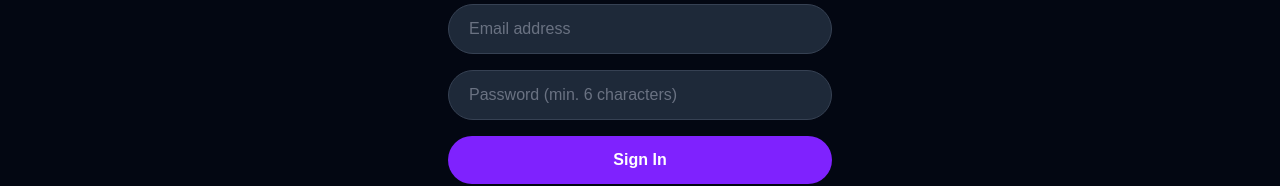
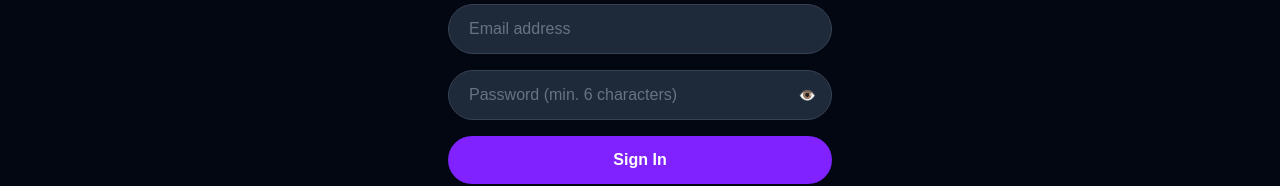
Before and after one commit to bidvip/bidvip, a Next.js app: page /auth in a window 1280 px wide. Shown: the part 381-567 px from the top of the page. Built offline with nearby package versions, Linux system fonts and the light colour scheme; no server answers.

Commit message:
add show/hide password toggle on auth page

```diff
--- a/app/auth/page.tsx
+++ b/app/auth/page.tsx
@@ -10,6 +10,7 @@ export default function AuthPage() {
   const [jelszo, setJelszo] = useState('')
   const [allapot, setAllapot] = useState<'idle' | 'loading' | 'siker' | 'hiba'>('idle')
   const [hibaUzenet, setHibaUzenet] = useState('')
+  const [jelszoLatszik, setJelszoLatszik] = useState(false)
   const router = useRouter()
   const supabase = createClient()
 
@@ -88,15 +89,24 @@ export default function AuthPage() {
                 placeholder="Email address"
                 className="px-5 py-3 rounded-full bg-gray-800 border border-gray-700 text-white placeholder-gray-500 focus:outline-none focus:border-violet-500"
               />
+              <div className="relative">
                 <input
-                type="password"
+                  type={jelszoLatszik ? 'text' : 'password'}
                   required
                   minLength={6}
                   value={jelszo}
                   onChange={(e) => setJelszo(e.target.value)}
                   placeholder="Password (min. 6 characters)"
-                className="px-5 py-3 rounded-full bg-gray-800 border border-gray-700 text-white placeholder-gray-500 focus:outline-none focus:border-violet-500"
+                  className="w-full px-5 py-3 pr-12 rounded-full bg-gray-800 border border-gray-700 text-white placeholder-gray-500 focus:outline-none focus:border-violet-500"
                 />
+                <button
+                  type="button"
+                  onClick={() => setJelszoLatszik(v => !v)}
+                  className="absolute right-4 top-1/2 -translate-y-1/2 text-gray-400 hover:text-white transition text-sm"
+                >
+                  {jelszoLatszik ? '🙈' : '👁️'}
+                </button>
+              </div>
               {allapot === 'hiba' && (
                 <p className="text-red-400 text-sm text-center">{hibaUzenet}</p>
               )}
```
Lines whose indentation alone changed are shown as unchanged.
